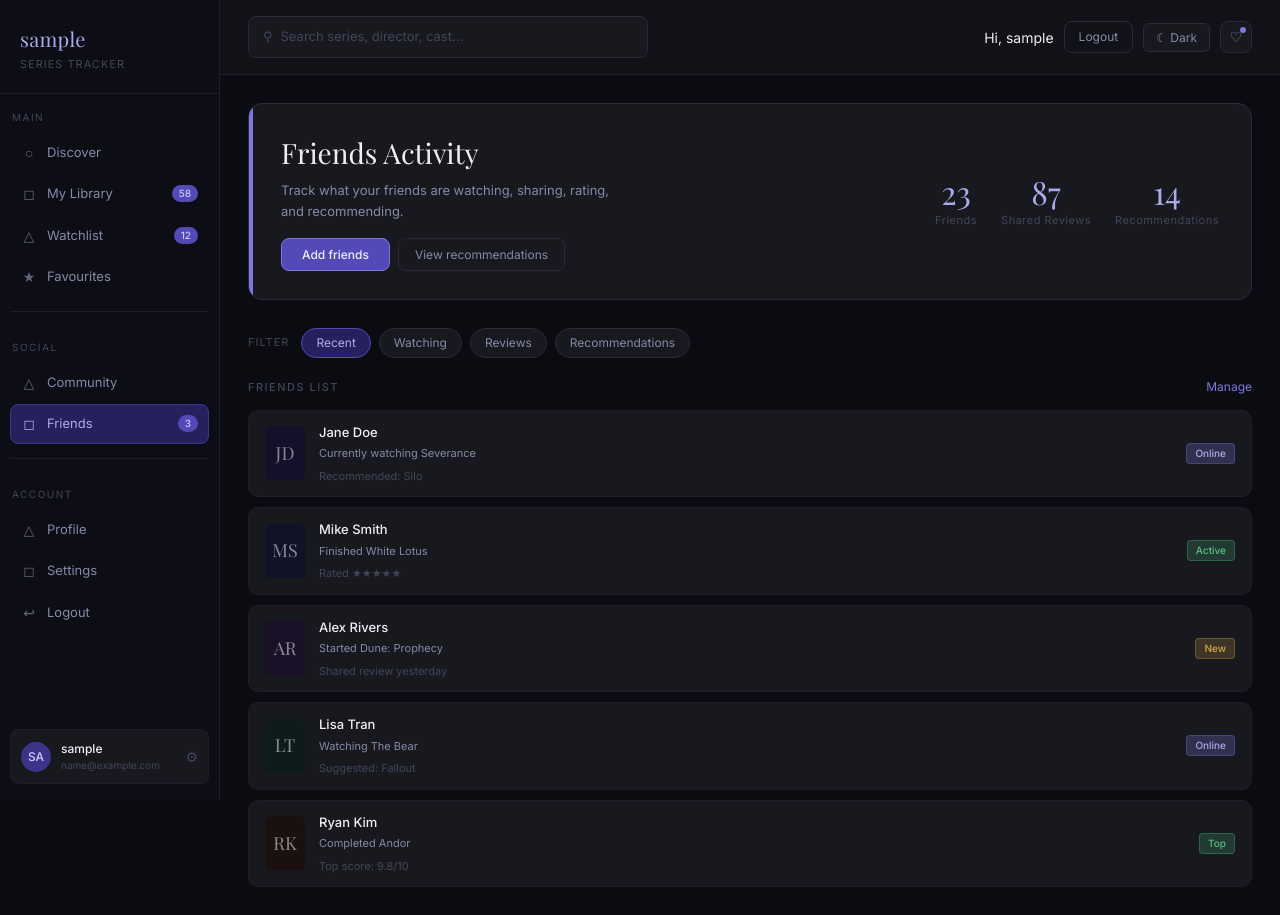
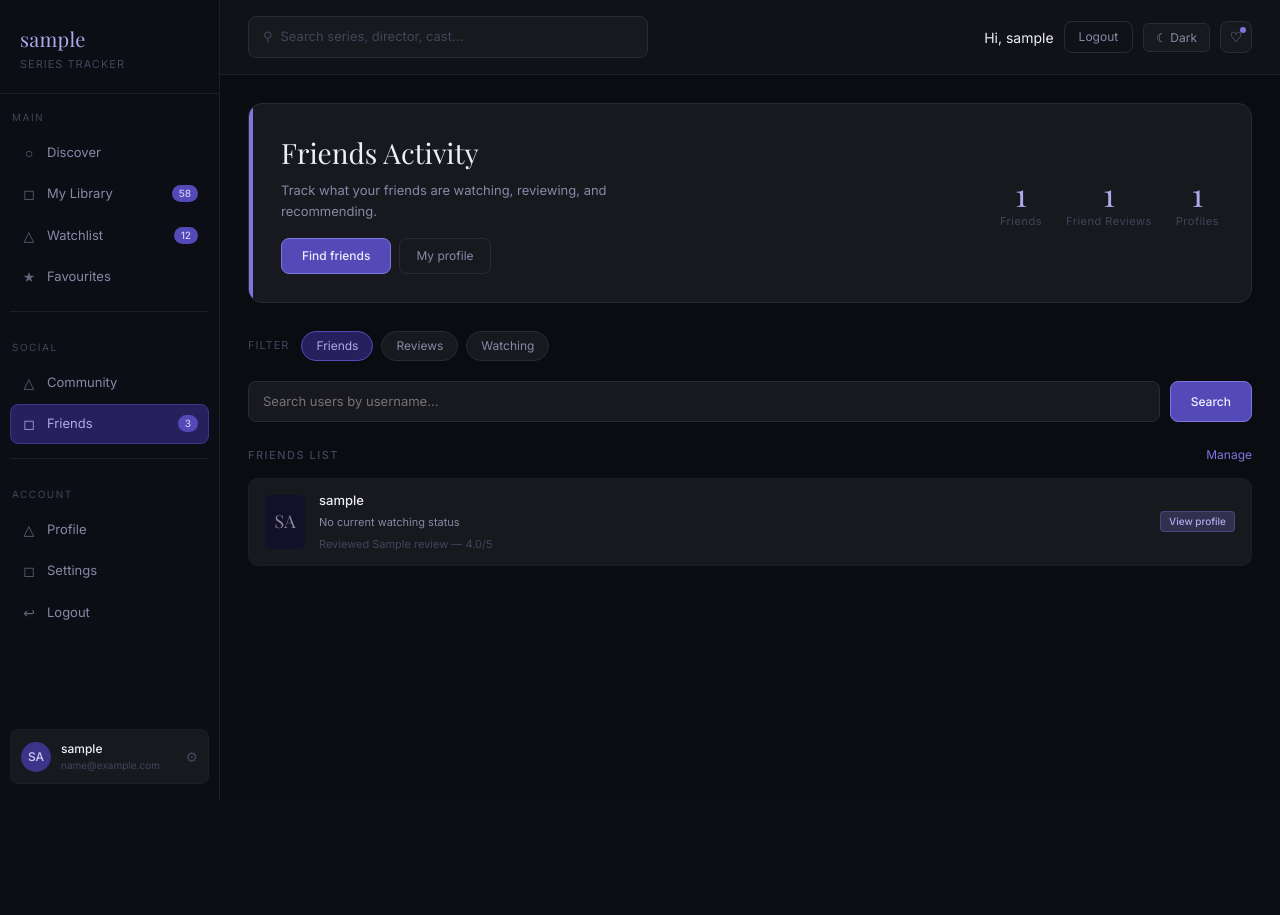
Before and after one commit to JaiPitkethley/AgileReviewSite, a Flask app: page /friends in a window 1280 px wide. After the commit the page ends 800 px from the top, so only its background shows below. Run offline with Flask 3, Linux system fonts and the light colour scheme; the visitor is signed in with stand-in values (Sample User, id 1); tables that the repository leaves empty hold one stand-in row (values such as "Sample post").

Commit message:
Add episode review system with ratings and profile display

```diff
--- a/app.py
+++ b/app.py
@@ -32,7 +32,7 @@ class User(db.Model):
     __tablename__ = "users"
 
     id = db.Column(db.Integer, primary_key=True)
-    username = db.Column(db.String(80), nullable=False)
+    username = db.Column(db.String(80), unique=True, nullable=False)
     email = db.Column(db.String(120), unique=True, nullable=False)
     password_hash = db.Column(db.String(200), nullable=False)
     created_at = db.Column(db.DateTime, server_default=db.func.current_timestamp())
@@ -110,7 +110,30 @@ class Favourite(db.Model):
         db.UniqueConstraint("user_id", "tmdb_id", name="uq_user_favourite_tmdb"),
     )
 
+class Friendship(db.Model):
+    __tablename__ = "friendships"
 
+    id = db.Column(db.Integer, primary_key=True)
+
+    user_id = db.Column(db.Integer, db.ForeignKey("users.id"), nullable=False)
+    friend_id = db.Column(db.Integer, db.ForeignKey("users.id"), nullable=False)
+
+    created_at = db.Column(db.DateTime, server_default=db.func.current_timestamp())
+
+    user = db.relationship(
+        "User",
+        foreign_keys=[user_id],
+        backref=db.backref("friendships", cascade="all, delete-orphan")
+    )
+
+    friend = db.relationship(
+        "User",
+        foreign_keys=[friend_id]
+    )
+
+    __table_args__ = (
+        db.UniqueConstraint("user_id", "friend_id", name="uq_user_friend"),
+    )
 # -------------------- HELPERS --------------------
 
 def get_show_details(tmdb_id):
@@ -214,6 +237,11 @@ def signup():
             flash("That email is already registered. Please sign in instead.", "error")
             return render_template("signup.html", prefill_email=email)
 
+        existing_username = User.query.filter_by(username=username).first()
+        if existing_username is not None:
+            flash("That username is already taken. Please choose another one.", "error")
+            return render_template("signup.html", prefill_email=email)
+
         password_hash = generate_password_hash(password, method="pbkdf2:sha256")
 
         user = User(username=username, email=email, password_hash=password_hash)
@@ -308,6 +336,63 @@ def profile():
         poster_paths=poster_paths
     )
 
+@app.route("/profile/<username>")
+@login_required
+def public_profile(username):
+    profile_user = User.query.filter_by(username=username).first_or_404()
+
+    is_friend = Friendship.query.filter_by(
+        user_id=g.user.id,
+        friend_id=profile_user.id
+    ).first() is not None
+
+    if profile_user.id != g.user.id and not is_friend:
+        flash("You can only view profiles of your friends.", "error")
+        return redirect(url_for("friends"))
+
+    recent_reviews = EpisodeReview.query.filter_by(
+        user_id=profile_user.id
+    ).order_by(
+        EpisodeReview.created_at.desc()
+    ).limit(10).all()
+
+    review_count = EpisodeReview.query.filter_by(
+        user_id=profile_user.id
+    ).count()
+
+    watchlist_count = UserSeries.query.filter_by(
+        user_id=profile_user.id,
+        status="watchlist"
+    ).count()
+
+    watching_count = UserSeries.query.filter_by(
+        user_id=profile_user.id,
+        status="watching"
+    ).count()
+
+    completed_count = UserSeries.query.filter_by(
+        user_id=profile_user.id,
+        status="completed"
+    ).count()
+
+    poster_paths = {}
+
+    for review in recent_reviews:
+        if review.series_id not in poster_paths:
+            series = get_show_details(review.series_id)
+            poster_paths[review.series_id] = series.get("poster_path")
+
+    return render_template(
+        "friendprofile.html",
+        profile_user=profile_user,
+        user=g.user,
+        recent_reviews=recent_reviews,
+        review_count=review_count,
+        watchlist_count=watchlist_count,
+        watching_count=watching_count,
+        completed_count=completed_count,
+        poster_paths=poster_paths
+    )
 
 @app.route("/library")
 @login_required
@@ -374,14 +459,130 @@ def community():
 @app.route("/friends")
 @login_required
 def friends():
-    return render_template("friends.html", user=g.user)
+    friendships = Friendship.query.filter_by(
+        user_id=g.user.id
+    ).all()
 
+    friends = []
+
+    for friendship in friendships:
+        friend = friendship.friend
+
+        latest_review = EpisodeReview.query.filter_by(
+            user_id=friend.id
+        ).order_by(
+            EpisodeReview.created_at.desc()
+        ).first()
+
+        watching = UserSeries.query.filter_by(
+            user_id=friend.id,
+            status="watching"
+        ).first()
+
+        friends.append({
+            "user": friend,
+            "latest_review": latest_review,
+            "watching": watching
+        })
+
+    friend_count = len(friends)
+
+    shared_reviews_count = 0
+    for item in friends:
+        shared_reviews_count += EpisodeReview.query.filter_by(
+            user_id=item["user"].id
+        ).count()
+
+    # Search users to add as friends
+    q = request.args.get("q", "").strip()
+    search_results = []
+
+    if q:
+        current_friend_ids = [item["user"].id for item in friends]
+
+        search_results = User.query.filter(
+            User.username.ilike(f"%{q}%"),
+            User.id != g.user.id,
+            ~User.id.in_(current_friend_ids) if current_friend_ids else True
+        ).limit(10).all()
+
+    return render_template(
+        "friends.html",
+        user=g.user,
+        friends=friends,
+        friend_count=friend_count,
+        shared_reviews_count=shared_reviews_count,
+        q=q,
+        search_results=search_results
+    )
+
+@app.route("/friends/add/<username>", methods=["POST"])
+@login_required
+def add_friend(username):
+    friend = User.query.filter_by(username=username).first_or_404()
+
+    if friend.id == g.user.id:
+        flash("You cannot add yourself as a friend.", "error")
+        return redirect(url_for("friends"))
+
+    existing = Friendship.query.filter_by(
+        user_id=g.user.id,
+        friend_id=friend.id
+    ).first()
+
+    if existing:
+        flash("This user is already your friend.", "error")
+        return redirect(url_for("friends"))
+
+    friendship = Friendship(
+        user_id=g.user.id,
+        friend_id=friend.id
+    )
+
+    db.session.add(friendship)
+    db.session.commit()
+
+    flash(f"{friend.username} added as a friend.", "success")
+    return redirect(url_for("friends"))
+
+
+@app.route("/friends/remove/<username>", methods=["POST"])
+@login_required
+def remove_friend(username):
+    friend = User.query.filter_by(username=username).first_or_404()
+
+    friendship = Friendship.query.filter_by(
+        user_id=g.user.id,
+        friend_id=friend.id
+    ).first_or_404()
+
+    db.session.delete(friendship)
+    db.session.commit()
+
+    flash(f"{friend.username} removed from friends.", "success")
+    return redirect(url_for("friends"))
 
 @app.route("/settings")
 @login_required
 def settings():
     return render_template("settings.html", user=g.user)
 
+@app.route("/settings/delete-account", methods=["POST"])
+@login_required
+def delete_account():
+    user = User.query.get(g.user.id)
+
+    if user is None:
+        flash("User not found.", "error")
+        return redirect(url_for("settings"))
+
+    session.clear()
+
+    db.session.delete(user)
+    db.session.commit()
+
+    flash("Your account has been deleted.", "success")
+    return redirect(url_for("landing"))
 
 # -------------------- SERIES --------------------
 
--- a/static/styles2.css
+++ b/static/styles2.css
@@ -1980,3 +1980,39 @@ select,
 .episode-review-actions .delete-review-btn {
   height: 36px;
 }
+
+.friend-search-panel {
+  margin-bottom: 24px;
+}
+
+.friend-search-form {
+  display: flex;
+  gap: 10px;
+  margin-bottom: 14px;
+}
+
+.friend-search-form input {
+  flex: 1;
+  background: var(--bg3);
+  color: var(--text);
+  border: 1px solid var(--border2);
+  border-radius: var(--radius-md);
+  padding: 10px 14px;
+  font-family: var(--sans);
+  font-size: 13px;
+}
+
+.friend-search-form input:focus {
+  outline: none;
+  border-color: var(--p600);
+}
+
+.friend-search-results {
+  display: flex;
+  flex-direction: column;
+  gap: 10px;
+}
+
+.friend-search-result form {
+  margin-left: auto;
+}
--- a/templates/friends.html
+++ b/templates/friends.html
@@ -6,37 +6,82 @@
 
 <div class="hero-banner">
   <div class="hero-accent-bar"></div>
+
   <div class="hero-text">
     <h2>Friends Activity</h2>
-    <p>Track what your friends are watching, sharing, rating, and recommending.</p>
+    <p>Track what your friends are watching, reviewing, and recommending.</p>
+
     <div class="hero-actions">
-      <button class="btn-primary">Add friends</button>
-      <button class="btn-ghost">View recommendations</button>
+      <a href="{{ url_for('community') }}" class="btn-primary">Find friends</a>
+      <a href="{{ url_for('profile') }}" class="btn-ghost">My profile</a>
     </div>
   </div>
 
   <div class="hero-stat-row">
     <div class="hero-stat">
-      <div class="hero-stat-n">23</div>
+      <div class="hero-stat-n">{{ friend_count }}</div>
       <div class="hero-stat-l">Friends</div>
     </div>
+
     <div class="hero-stat">
-      <div class="hero-stat-n">87</div>
-      <div class="hero-stat-l">Shared Reviews</div>
+      <div class="hero-stat-n">{{ shared_reviews_count }}</div>
+      <div class="hero-stat-l">Friend Reviews</div>
     </div>
+
     <div class="hero-stat">
-      <div class="hero-stat-n">14</div>
-      <div class="hero-stat-l">Recommendations</div>
+      <div class="hero-stat-n">{{ friends|length }}</div>
+      <div class="hero-stat-l">Profiles</div>
     </div>
   </div>
 </div>
 
 <div class="filter-row">
   <span class="filter-label">Filter</span>
-  <div class="chip active" onclick="toggleChip(this)">Recent</div>
-  <div class="chip" onclick="toggleChip(this)">Watching</div>
-  <div class="chip" onclick="toggleChip(this)">Reviews</div>
-  <div class="chip" onclick="toggleChip(this)">Recommendations</div>
+  <div class="chip active">Friends</div>
+  <div class="chip">Reviews</div>
+  <div class="chip">Watching</div>
+</div>
+
+<div class="friend-search-panel">
+  <form class="friend-search-form" method="get" action="{{ url_for('friends') }}">
+    <input
+      type="text"
+      name="q"
+      value="{{ q or '' }}"
+      placeholder="Search users by username..."
+    >
+    <button type="submit" class="btn-primary">Search</button>
+  </form>
+
+  {% if q %}
+    <div class="friend-search-results">
+
+      {% if search_results %}
+        {% for result in search_results %}
+          <div class="continue-item friend-search-result">
+            <div class="ci-poster p{{ loop.index }}">{{ result.username[:2] | upper }}</div>
+
+            <div class="ci-body">
+              <div class="ci-title">{{ result.username }}</div>
+              <div class="ci-sub">User profile</div>
+            </div>
+
+            <form method="post" action="{{ url_for('add_friend', username=result.username) }}">
+              <button type="submit" class="btn-primary">Add friend</button>
+            </form>
+          </div>
+        {% endfor %}
+      {% else %}
+        <div class="profile-side-card">
+          <div class="section-title">No users found</div>
+          <p class="profile-muted-text">
+            No users matched "{{ q }}", or they are already your friend.
+          </p>
+        </div>
+      {% endif %}
+
+    </div>
+  {% endif %}
 </div>
 
 <div class="section-header mt-4">
@@ -46,55 +91,50 @@
 
 <div class="continue-list">
 
-  <div class="continue-item">
-    <div class="ci-poster p1">JD</div>
+  {% if friends %}
+
+  {% for item in friends %}
+  {% set friend = item.user %}
+  {% set latest_review = item.latest_review %}
+  {% set watching = item.watching %}
+
+  <a class="continue-item friend-row-link" href="{{ url_for('public_profile', username=friend.username) }}">
+    <div class="ci-poster p{{ loop.index }}">{{ friend.username[:2] | upper }}</div>
+
     <div class="ci-body">
-      <div class="ci-title">Jane Doe</div>
-      <div class="ci-sub">Currently watching Severance</div>
-      <div class="ci-ep">Recommended: Silo</div>
+      <div class="ci-title">{{ friend.username }}</div>
+
+      {% if watching %}
+      <div class="ci-sub">Currently watching {{ watching.name }}</div>
+      {% else %}
+      <div class="ci-sub">No current watching status</div>
+      {% endif %}
+
+      {% if latest_review %}
+      <div class="ci-ep">
+        Reviewed {{ latest_review.series_name }} —
+        {{ latest_review.rating }}/5
+      </div>
+      {% else %}
+      <div class="ci-ep">No reviews yet</div>
+      {% endif %}
     </div>
-    <span class="badge badge-watching">Online</span>
+
+    <span class="badge badge-watching">View profile</span>
+  </a>
+
+  {% endfor %}
+
+  {% else %}
+
+  <div class="profile-side-card">
+    <div class="section-title">No friends yet</div>
+    <p class="profile-muted-text">
+      Add users as friends so you can see their profiles and reviews here.
+    </p>
   </div>
 
-  <div class="continue-item">
-    <div class="ci-poster p2">MS</div>
-    <div class="ci-body">
-      <div class="ci-title">Mike Smith</div>
-      <div class="ci-sub">Finished White Lotus</div>
-      <div class="ci-ep">Rated ★★★★★</div>
-    </div>
-    <span class="badge badge-finished">Active</span>
-  </div>
-
-  <div class="continue-item">
-    <div class="ci-poster p3">AR</div>
-    <div class="ci-body">
-      <div class="ci-title">Alex Rivers</div>
-      <div class="ci-sub">Started Dune: Prophecy</div>
-      <div class="ci-ep">Shared review yesterday</div>
-    </div>
-    <span class="badge badge-new">New</span>
-  </div>
-
-  <div class="continue-item">
-    <div class="ci-poster p4">LT</div>
-    <div class="ci-body">
-      <div class="ci-title">Lisa Tran</div>
-      <div class="ci-sub">Watching The Bear</div>
-      <div class="ci-ep">Suggested: Fallout</div>
-    </div>
-    <span class="badge badge-watching">Online</span>
-  </div>
-
-  <div class="continue-item">
-    <div class="ci-poster p5">RK</div>
-    <div class="ci-body">
-      <div class="ci-title">Ryan Kim</div>
-      <div class="ci-sub">Completed Andor</div>
-      <div class="ci-ep">Top score: 9.8/10</div>
-    </div>
-    <span class="badge badge-finished">Top</span>
-  </div>
+  {% endif %}
 
 </div>
 
--- a/templates/settings.html
+++ b/templates/settings.html
@@ -199,7 +199,10 @@
       <div class="danger-zone">
         <h3>Danger Zone</h3>
         <p>Permanently delete your account and all tracking data.</p>
-        <button>Delete Account</button>
+        <form method="post" action="{{ url_for('delete_account') }}"
+          onsubmit="return confirm('Are you sure? This will permanently delete your account and all tracking data.');">
+          <button type="submit">Delete Account</button>
+        </form>
       </div>
 
     </div>
```
Also changed, not shown: templates/friendprofile.html (added, +162 -0 lines).
